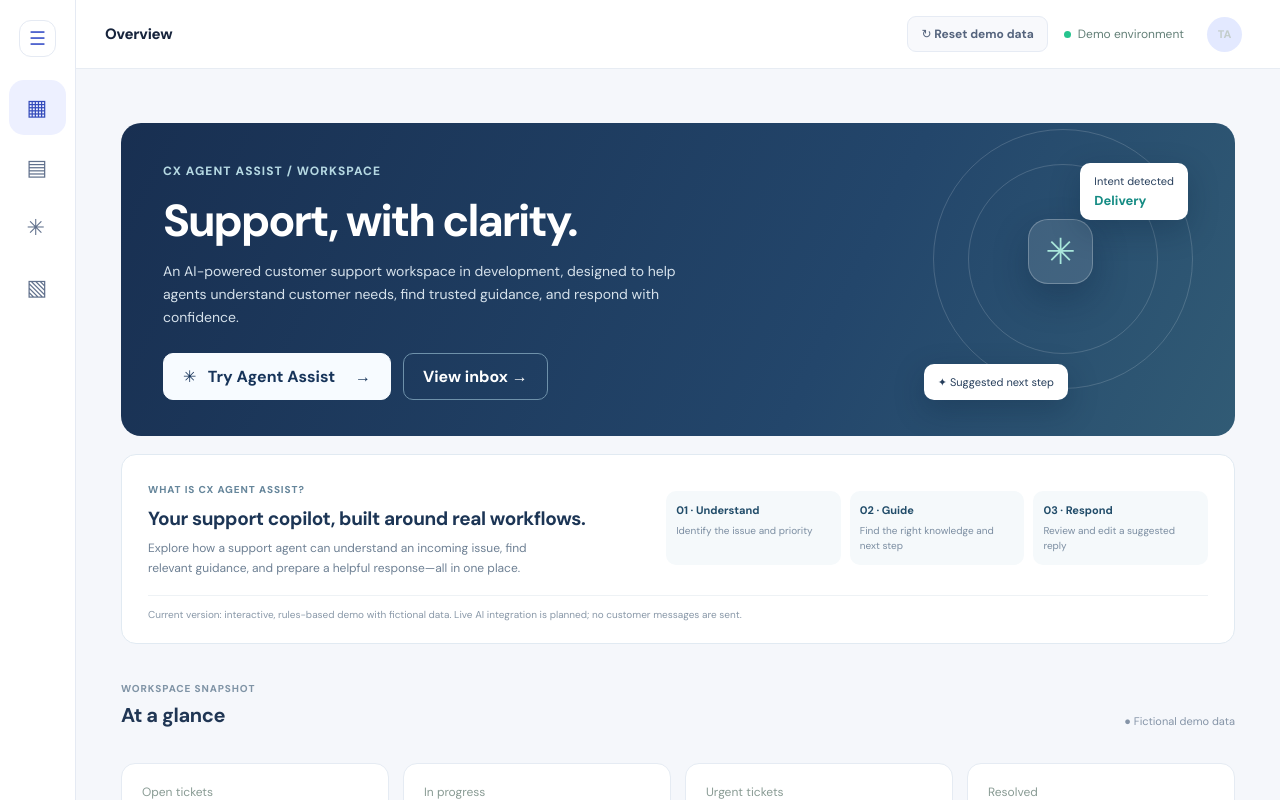
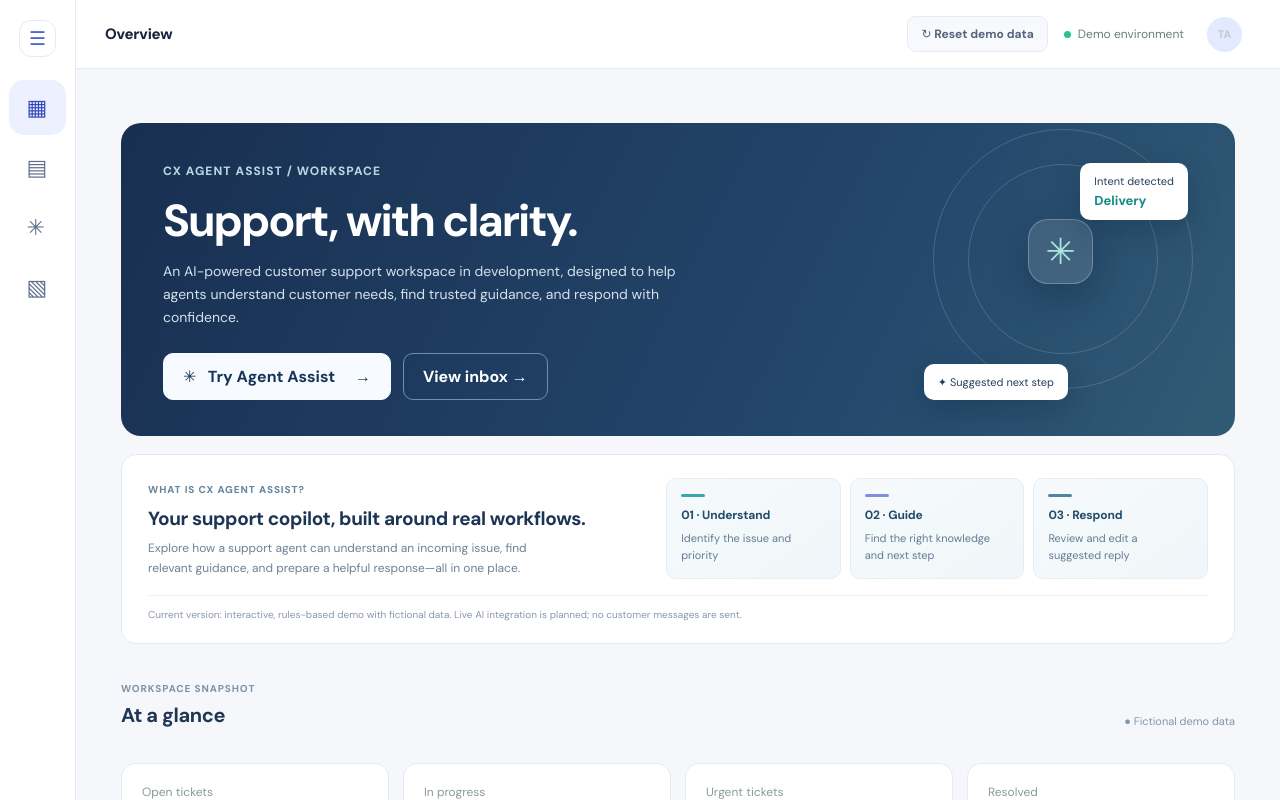
Before and after one commit to tamtam888/CX-Agent-Assist, a React (Vite) app: page / in a window 1280 px wide. Shown: the top 800 px of the page. Built offline with nearby package versions, Linux system fonts and the light colour scheme.

Commit message:
style: refine overview workflow steps and accessible interactive states

```diff
--- a/src/calm-workspace.css
+++ b/src/calm-workspace.css
@@ -133,3 +133,18 @@
 .cx-product-disclaimer{grid-column:1/-1;font-size:10px;color:#8998a8;border-top:1px solid #eef2f5;padding-top:12px}
 @media(max-width:850px){.cx-product-intro{grid-template-columns:1fr}}
 @media(max-width:500px){.cx-product-intro{padding:18px}.cx-product-intro-steps{grid-template-columns:1fr}}
+
+
+/* Overview visual finish: subtle process hierarchy and interaction feedback */
+.cx-product-intro-steps>div{position:relative;min-height:82px;padding:15px 14px 14px;border:1px solid #e6edf3;background:linear-gradient(145deg,#f6fafc,#f0f6f9);transition:transform .18s ease,border-color .18s ease,box-shadow .18s ease}
+.cx-product-intro-steps>div::before{content:"";width:24px;height:3px;border-radius:8px;background:#0c918e;display:block;margin-bottom:3px;opacity:.8}
+.cx-product-intro-steps>div:nth-child(2)::before{background:#6076d7}
+.cx-product-intro-steps>div:nth-child(3)::before{background:#2d668b}
+.cx-product-intro-steps strong{font-size:12px;letter-spacing:-.01em}
+.cx-product-intro-steps small{font-size:11px;line-height:1.55;color:#637c91}
+.cx-product-intro-steps>div:hover{transform:translateY(-2px);border-color:#cfdee8;box-shadow:0 7px 18px #1a3a5910}
+.cx-dashboard .cx-welcome-primary,.cx-dashboard .cx-welcome-secondary,.cx-dashboard button{transition:transform .16s ease,box-shadow .16s ease,background-color .16s ease,border-color .16s ease}
+.cx-dashboard button:not(:disabled):hover{transform:translateY(-1px)}
+.cx-dashboard button:focus-visible,.cx-sidebar button:focus-visible{outline:3px solid #62a9d8;outline-offset:3px}
+@media(max-width:500px){.cx-product-intro-steps{gap:8px}.cx-product-intro-steps>div{min-height:auto;padding:12px 14px}}
+@media(prefers-reduced-motion:reduce){.cx-product-intro-steps>div,.cx-dashboard button{transition:none!important}.cx-product-intro-steps>div:hover,.cx-dashboard button:not(:disabled):hover{transform:none}}
```
